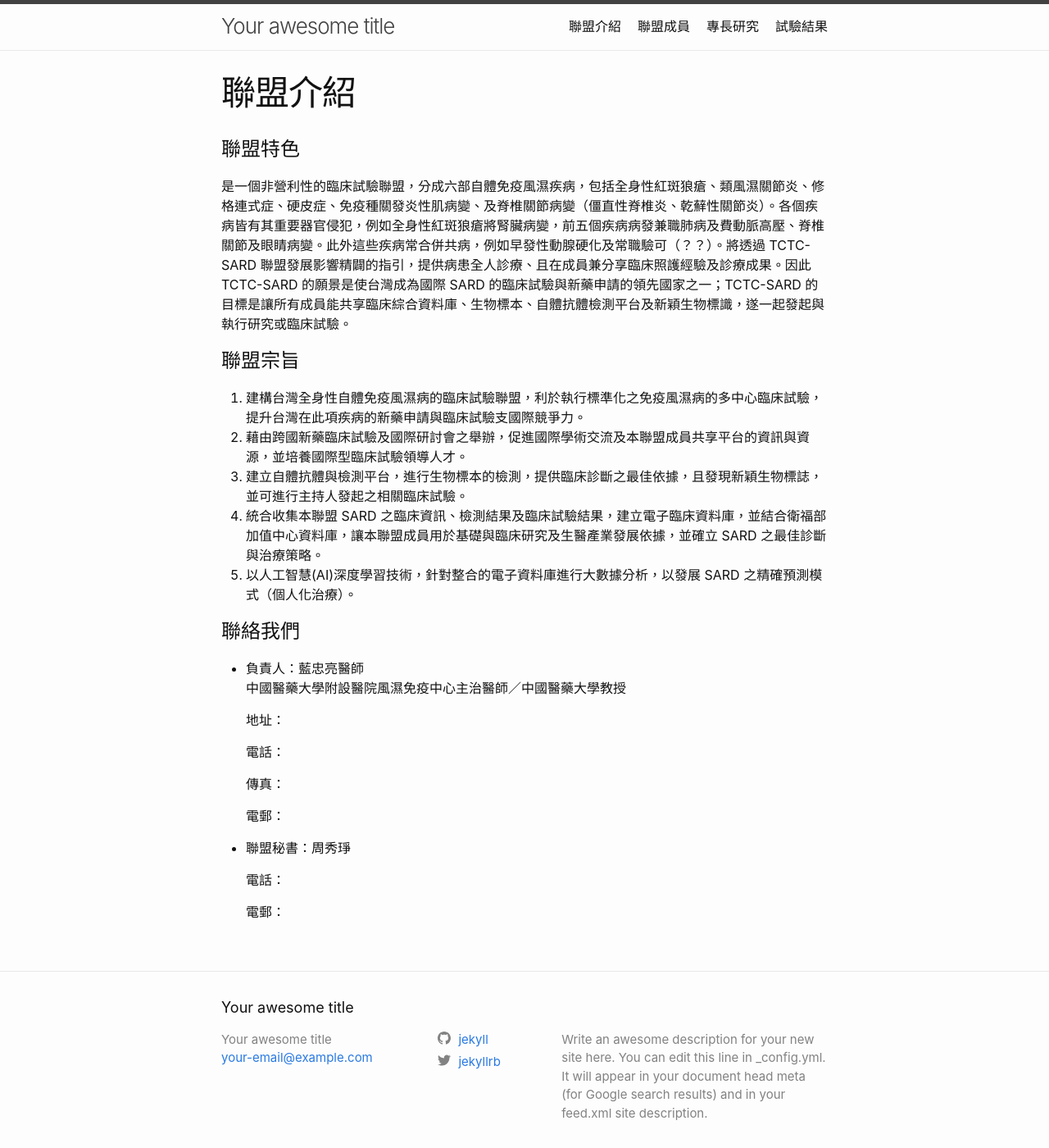
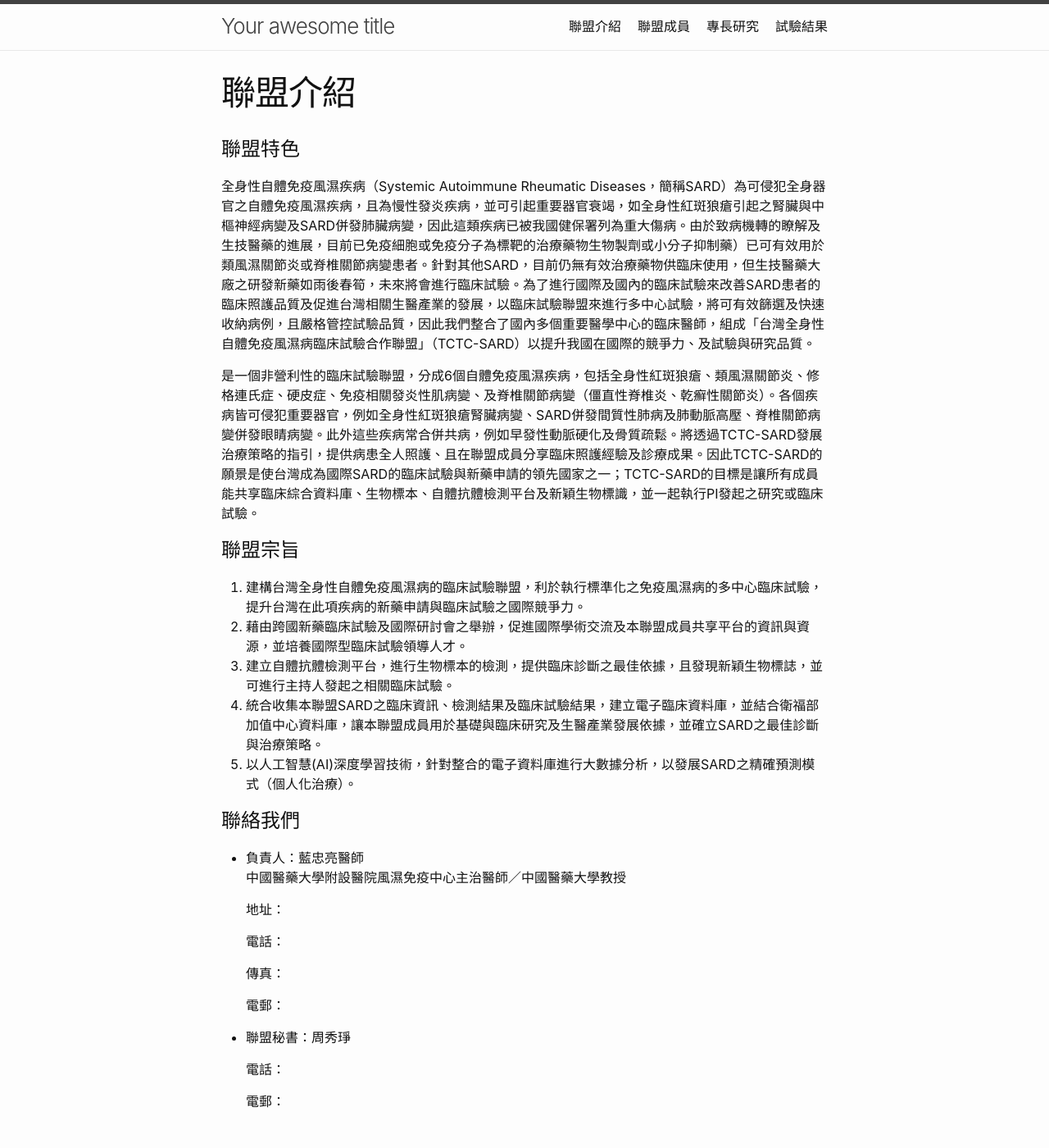
Before and after one commit to tctc-sard/tctc-sard, a Jekyll site: the page built from tctc-sard/about.md, in a window 1280 px wide and 1400 px high. Shown: the whole window at 82% size. Built offline with Jekyll 4.4.1, drawn with Linux system fonts in a browser that asks for light colours.

Commit message:
Update copy.

```diff
--- a/tctc-sard/about.md
+++ b/tctc-sard/about.md
@@ -7,14 +7,16 @@ ref: about
 ---
 
 # 聯盟特色
-是一個非營利性的臨床試驗聯盟，分成六部自體免疫風濕疾病，包括全身性紅斑狼瘡、類風濕關節炎、修格連式症、硬皮症、免疫種關發炎性肌病變、及脊椎關節病變（僵直性脊椎炎、乾蘚性關節炎）。各個疾病皆有其重要器官侵犯，例如全身性紅斑狼瘡將腎臟病變，前五個疾病病發兼職肺病及費動脈高壓、脊椎關節及眼睛病變。此外這些疾病常合併共病，例如早發性動腺硬化及常職驗可（？？）。將透過 TCTC-SARD 聯盟發展影響精闢的指引，提供病患全人診療、且在成員兼分享臨床照護經驗及診療成果。因此 TCTC-SARD 的願景是使台灣成為國際 SARD 的臨床試驗與新藥申請的領先國家之一；TCTC-SARD 的目標是讓所有成員能共享臨床綜合資料庫、生物標本、自體抗體檢測平台及新穎生物標識，遂一起發起與執行研究或臨床試驗。
+全身性自體免疫風濕疾病（Systemic Autoimmune Rheumatic Diseases，簡稱SARD）為可侵犯全身器官之自體免疫風濕疾病，且為慢性發炎疾病，並可引起重要器官衰竭，如全身性紅斑狼瘡引起之腎臟與中樞神經病變及SARD併發肺臟病變，因此這類疾病已被我國健保署列為重大傷病。由於致病機轉的瞭解及生技醫藥的進展，目前已免疫細胞或免疫分子為標靶的治療藥物生物製劑或小分子抑制藥）已可有效用於類風濕關節炎或脊椎關節病變患者。針對其他SARD，目前仍無有效治療藥物供臨床使用，但生技醫藥大廠之研發新藥如雨後春筍，未來將會進行臨床試驗。為了進行國際及國內的臨床試驗來改善SARD患者的臨床照護品質及促進台灣相關生醫產業的發展，以臨床試驗聯盟來進行多中心試驗，將可有效篩選及快速收納病例，且嚴格管控試驗品質，因此我們整合了國內多個重要醫學中心的臨床醫師，組成「台灣全身性自體免疫風濕病臨床試驗合作聯盟」（TCTC-SARD）以提升我國在國際的競爭力、及試驗與研究品質。
+
+是一個非營利性的臨床試驗聯盟，分成6個自體免疫風濕疾病，包括全身性紅斑狼瘡、類風濕關節炎、修格連氏症、硬皮症、免疫相關發炎性肌病變、及脊椎關節病變（僵直性脊椎炎、乾癬性關節炎）。各個疾病皆可侵犯重要器官，例如全身性紅斑狼瘡腎臟病變、SARD併發間質性肺病及肺動脈高壓、脊椎關節病變併發眼睛病變。此外這些疾病常合併共病，例如早發性動脈硬化及骨質疏鬆。將透過TCTC-SARD發展治療策略的指引，提供病患全人照護、且在聯盟成員分享臨床照護經驗及診療成果。因此TCTC-SARD的願景是使台灣成為國際SARD的臨床試驗與新藥申請的領先國家之一；TCTC-SARD的目標是讓所有成員能共享臨床綜合資料庫、生物標本、自體抗體檢測平台及新穎生物標識，並一起執行PI發起之研究或臨床試驗。
 
 # 聯盟宗旨
-1. 建構台灣全身性自體免疫風濕病的臨床試驗聯盟，利於執行標準化之免疫風濕病的多中心臨床試驗，提升台灣在此項疾病的新藥申請與臨床試驗支國際競爭力。
+1. 建構台灣全身性自體免疫風濕病的臨床試驗聯盟，利於執行標準化之免疫風濕病的多中心臨床試驗，提升台灣在此項疾病的新藥申請與臨床試驗之國際競爭力。
 2. 藉由跨國新藥臨床試驗及國際研討會之舉辦，促進國際學術交流及本聯盟成員共享平台的資訊與資源，並培養國際型臨床試驗領導人才。
-3. 建立自體抗體與檢測平台，進行生物標本的檢測，提供臨床診斷之最佳依據，且發現新穎生物標誌，並可進行主持人發起之相關臨床試驗。
-4. 統合收集本聯盟 SARD 之臨床資訊、檢測結果及臨床試驗結果，建立電子臨床資料庫，並結合衛福部加值中心資料庫，讓本聯盟成員用於基礎與臨床研究及生醫產業發展依據，並確立 SARD 之最佳診斷與治療策略。
-5. 以人工智慧(AI)深度學習技術，針對整合的電子資料庫進行大數據分析，以發展 SARD 之精確預測模式（個人化治療）。
+3. 建立自體抗體檢測平台，進行生物標本的檢測，提供臨床診斷之最佳依據，且發現新穎生物標誌，並可進行主持人發起之相關臨床試驗。
+4. 統合收集本聯盟SARD之臨床資訊、檢測結果及臨床試驗結果，建立電子臨床資料庫，並結合衛福部加值中心資料庫，讓本聯盟成員用於基礎與臨床研究及生醫產業發展依據，並確立SARD之最佳診斷與治療策略。
+5. 以人工智慧(AI)深度學習技術，針對整合的電子資料庫進行大數據分析，以發展SARD之精確預測模式（個人化治療）。
 
 # 聯絡我們
 * 負責人：藍忠亮醫師
```
Also changed, not shown: tctc-sard/research.md (+5 -5 lines).
